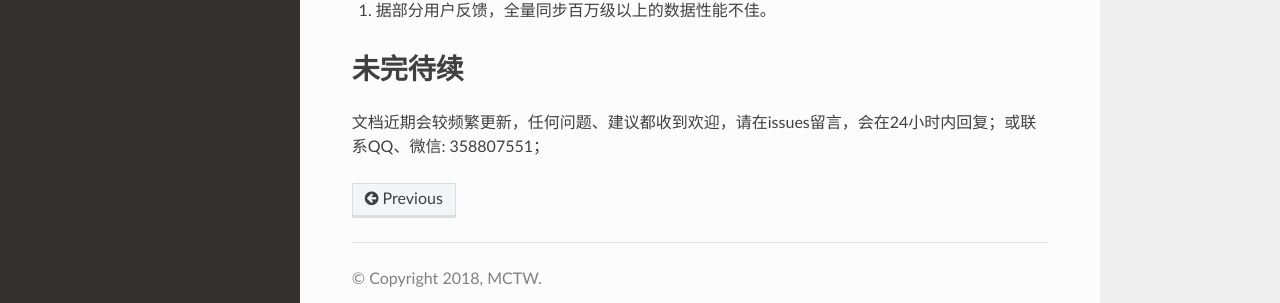
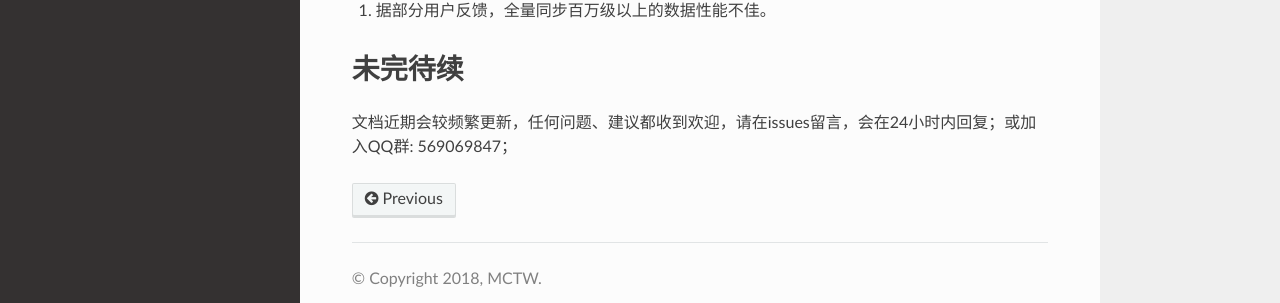
Before and after one commit to m358807551/mysqlsmom, a Sphinx documentation site: the page built from docs/source/hello.md, in a window 1280 px wide and 900 px high, scrolled down 8723 px. Shown: the part 553-856 px from the top of the window. Built offline with Sphinx 7.4.7 and the Read the Docs theme 2.0.0, drawn with Linux system fonts in a browser that asks for light colours.

Commit message:
[bugfix] 加入QQ群联系方式；

```diff
--- a/docs/source/hello.md
+++ b/docs/source/hello.md
@@ -431,4 +431,4 @@ TASKS = [
 
 ## 未完待续
 
-文档近期会较频繁更新，任何问题、建议都收到欢迎，请在issues留言，会在24小时内回复；或联系QQ、微信: 358807551；
+文档近期会较频繁更新，任何问题、建议都收到欢迎，请在issues留言，会在24小时内回复；或加入QQ群: 569069847；
```
